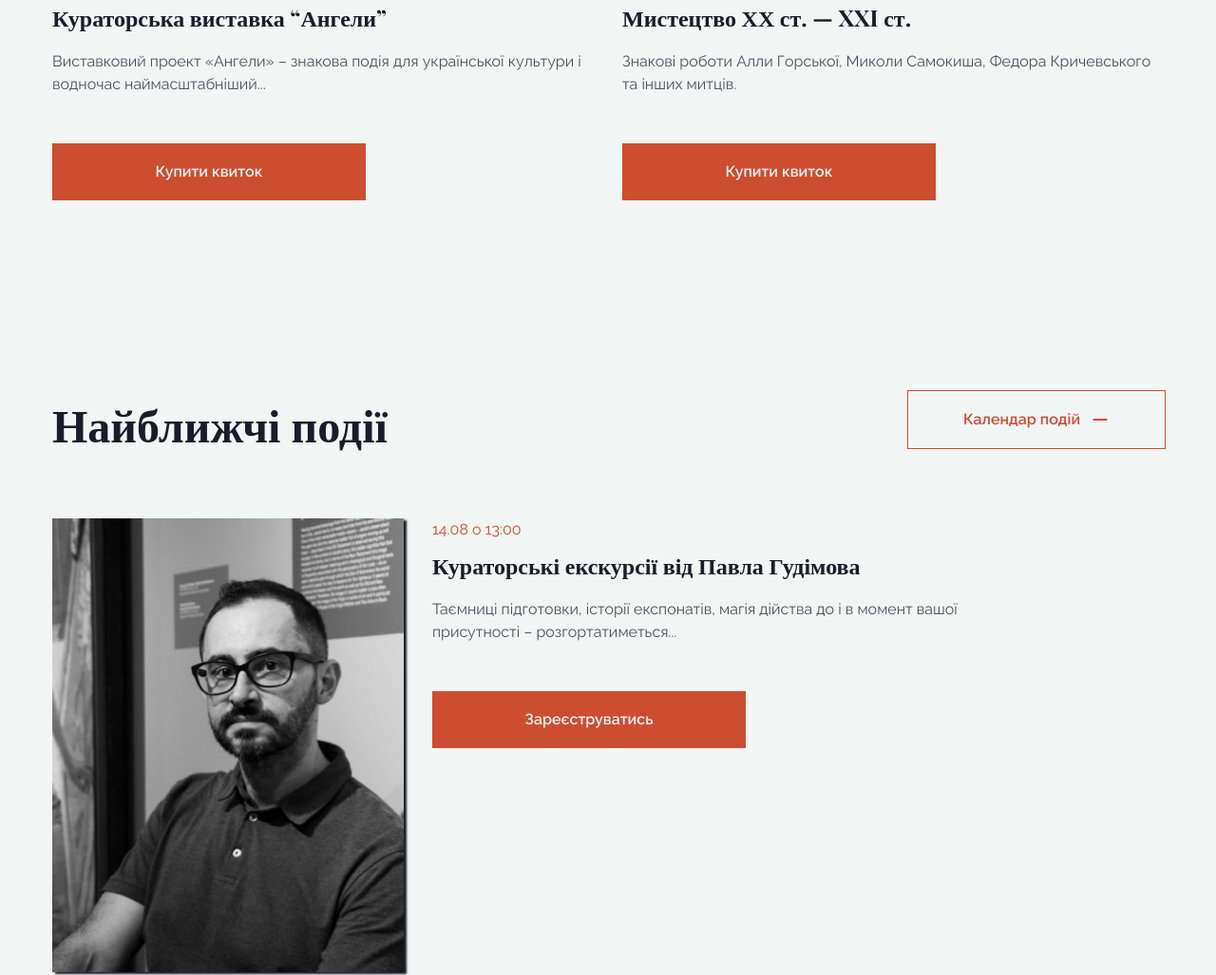
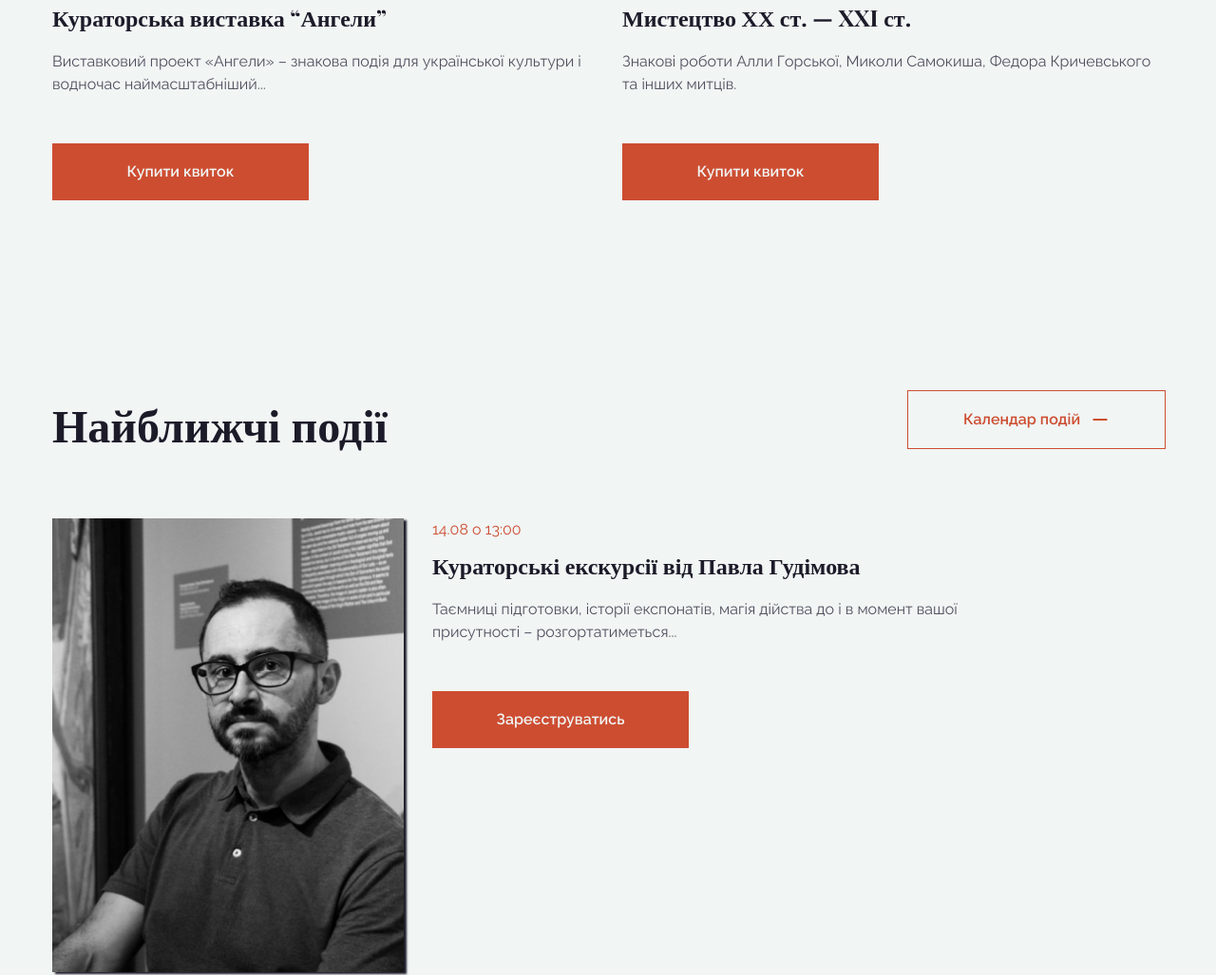
Before and after one commit to vitalii-babiienko/NAMU, a website built with Parcel: page src/index.html in a window 1280 px wide. Shown: the part 1580-2607 px from the top of the page at 95% size. Built offline with nearby package versions, Linux system fonts and the light colour scheme.

Commit message:
changed the max-width for buttons on different screen sizes

```diff
--- a/src/styles/blocks/button.scss
+++ b/src/styles/blocks/button.scss
@@ -4,10 +4,17 @@
   align-items: center;
 
   width: 100%;
-  max-width: 330px;
   height: 60px;
 
   @extend %rale-600;
+
+  @include onTablet {
+    max-width: 330px;
+  }
+
+  @include onDesktop {
+    max-width: 270px;
+  }
 
   &--primary {
     background-color: $main-color;
@@ -63,9 +70,5 @@
   &--subscribe {
     border: none;
     cursor: pointer;
-
-    @include onDesktop {
-      width: 270px;
-    }
   }
 }
```
